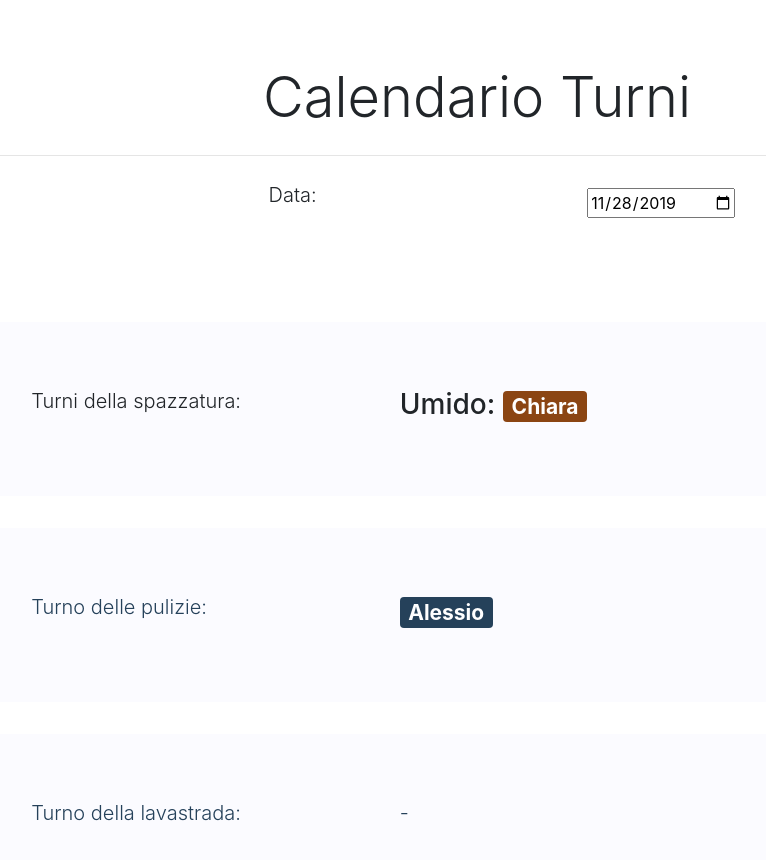
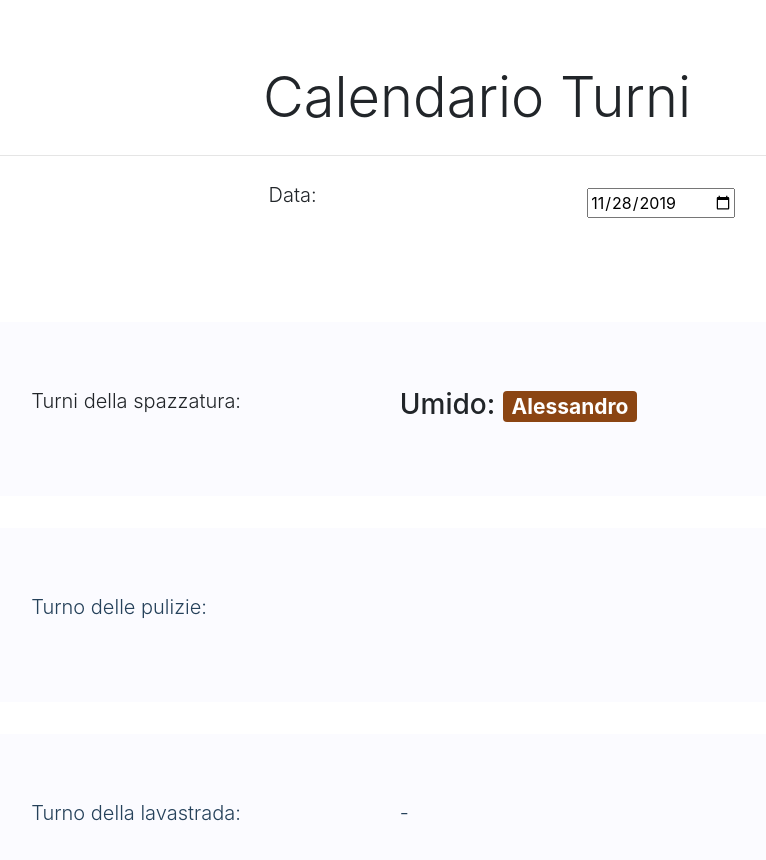
Before and after one commit to Frac7/Shifts, a React (Create React App) app: page / in a window 1280 px wide. Shown: the top 860 px of the page, without its empty margins (163-929 px from the left). Built offline with nearby package versions, Linux system fonts and the light colour scheme.

Commit message:
People array updated

```diff
--- a/src/App.js
+++ b/src/App.js
@@ -6,7 +6,7 @@ class App extends React.Component{
 	constructor(props) {
 		super(props);
 
-		const cleanInitialDate = '2019-11-11';
+		const cleanInitialDate = '2020-10-04';
 		const trashInitialDate  = '2019-11-01';
 
 		const curDate = new Date().toISOString().substr(0, 10);
--- a/src/data/data.json
+++ b/src/data/data.json
@@ -1,10 +1,10 @@
 {
   "people": [
-    "Chiara",
+    "Alessandro",
+    "Francesca S.",
+    "Giuseppe",
     "Francesca C.",
-    "Alessio",
-    "Francesca S.",
-    "Alessandro"
+    "Chiara"
   ],
   "streetTurns": [
     {
```
